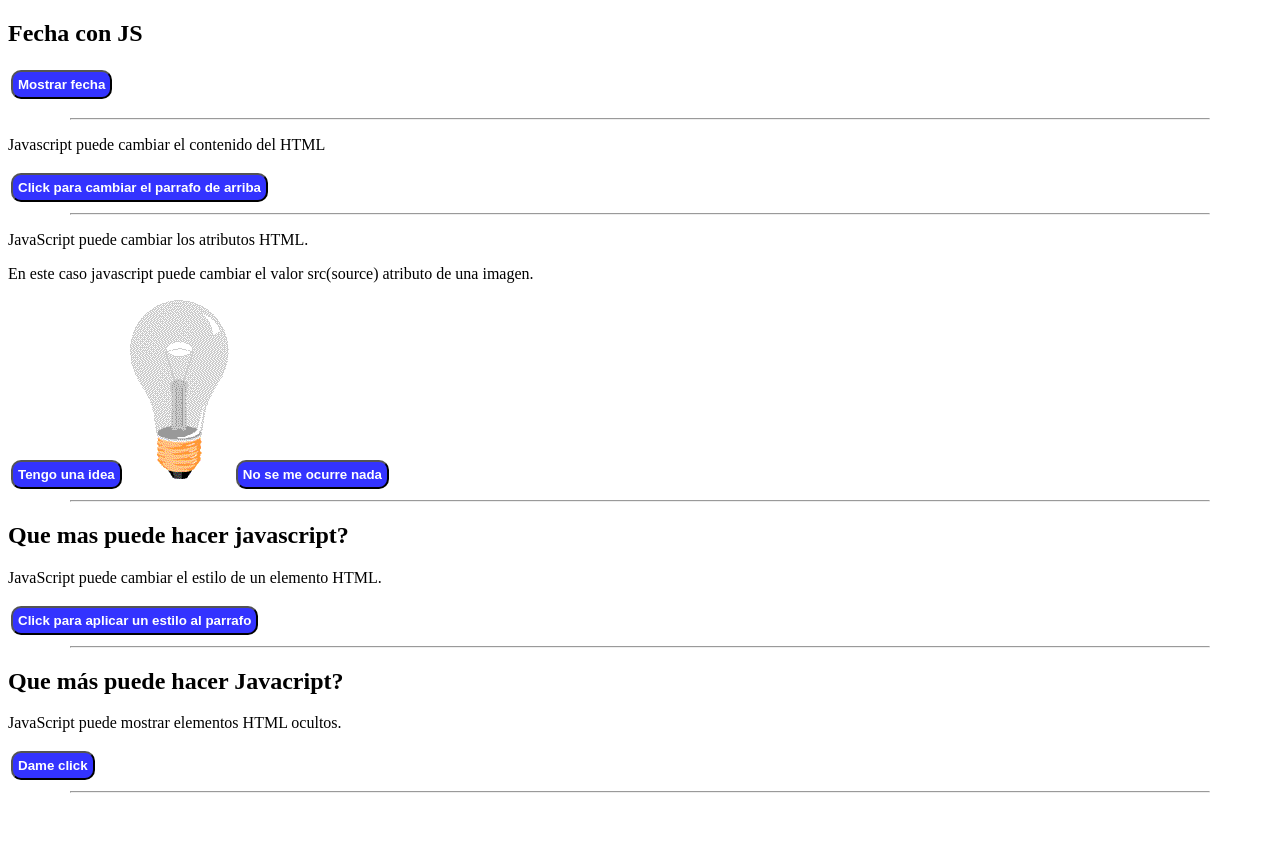
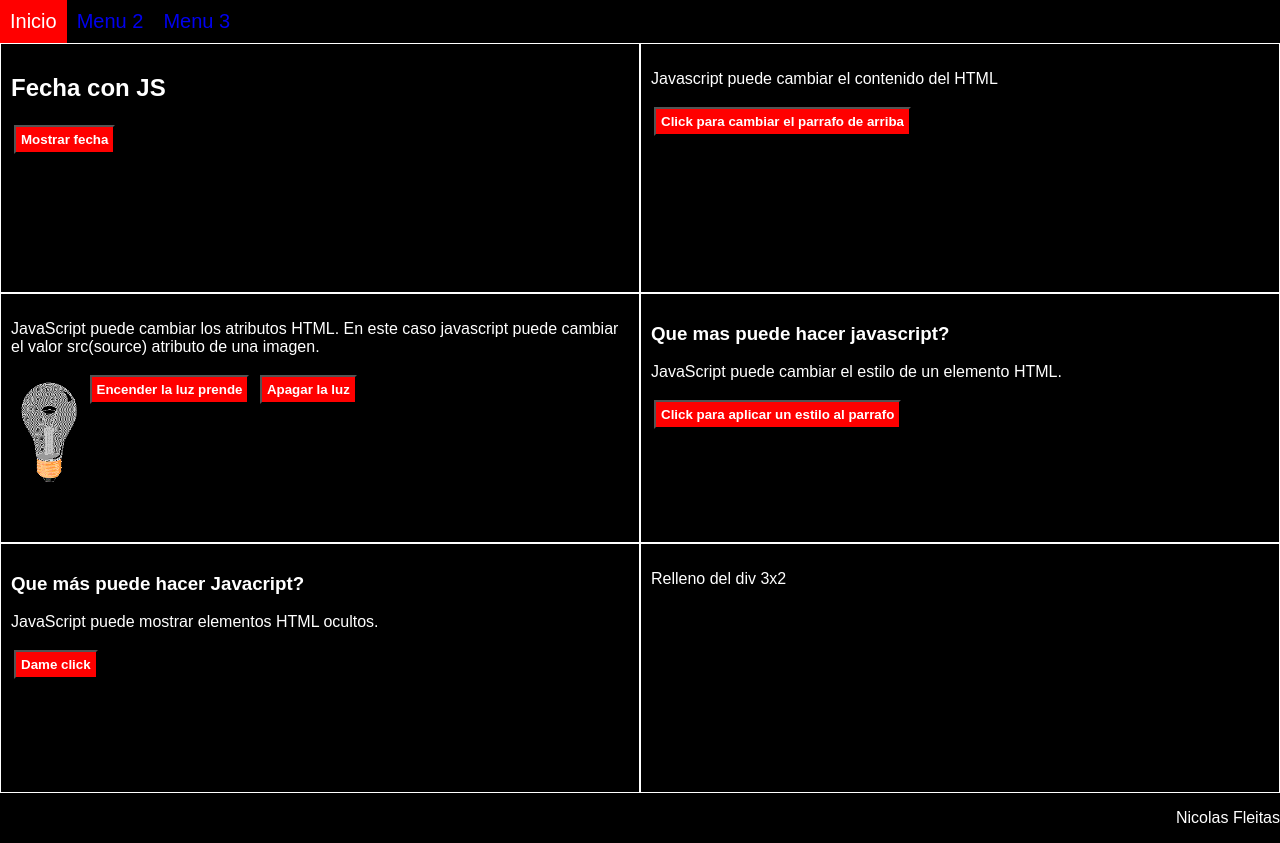
Before and after one commit to NicolasFleitas/htmlbasic, a plain HTML site: page public_html/javascript.html in a window 1280 px wide. Before the commit the page ends 801 px from the top, so only its background shows below. Drawn offline with Linux system fonts and the light colour scheme.

Commit message:
Ejercicios de layout agregados

```diff
--- a/nbproject/private/private.xml
+++ b/nbproject/private/private.xml
@@ -2,8 +2,6 @@
 <project-private xmlns="http://www.netbeans.org/ns/project-private/1">
     <editor-bookmarks xmlns="http://www.netbeans.org/ns/editor-bookmarks/2" lastBookmarkId="0"/>
     <open-files xmlns="http://www.netbeans.org/ns/projectui-open-files/2">
-        <group name="web">
-            <file>file:/home/oym-dev07/NetBeansProjects/PasantiaCTA/public_html/index.html</file>
-        </group>
+        <group name="web"/>
     </open-files>
 </project-private>
--- a/public_html/javascript.html
+++ b/public_html/javascript.html
@@ -10,59 +10,132 @@ and open the template in the editor.
         <meta charset="UTF-8">
         <meta name="viewport" content="width=device-width, initial-scale=1.0">
         <style>
-            hr {
-                width: 90%
+            * { box-sizing: border-box;
             }
+            body {
+                margin: 0;
+                font-family: Arial, Helvetica, sans-serif;
+            }
+
             button {
               font-weight: bold;
               align-content: center;
               margin: 3px;
               padding: 5px;
-              background-color: #3333ff;
-              border-radius: 10px;
+              background-color: red;
+              border-radius: 10px solid;
+              color: white;
+            }
+
+            .columna {
+                float:left;
+                width: 50%;
+                padding: 10px;
+                border: 1px solid white;
+                height: 250px;
+            }
+
+            .fila:after {
+                content: "";
+                display: table;
+                clear: both;
+            }
+            #myImage {
+                float: left;
+                height: 100px;
+                width: auto;
+                margin: 10px;
+            }
+
+            @media screen and (max-width: 600px){
+            .columna {
+                width: 100%;
+            }
+        }
+        .topnav {
+            overflow: hidden;
+        }
+        .topnav a {
+            float: left;
+            display: block;
+            text-decoration: none;
+            padding: 10px;
+            text-align: center;
+            font-size: 20px;
+        }
+        .topnav a:hover {
+            background-color: red;
+        }
+        .activo {
+            background-color: green;
             color: white;
         }
         </style>
     </head>
-    <body id="fondo" style="background-color: #ffffff;">
+    <body id="fondo" style="background-color:black; color: white;">
+        <header>
+            <nav class="topnav">
+                <a href="#inicio" class="activo">Inicio</a>
+                <a href="#menu2">Menu 2</a>
+                <a href="#Menu3">Menu 3</a>
+            </nav>
+        </header>
+        <!-- FILA 1 -->
+        <!--Primera columna 1x1 -->
+        <div class="fila">
+            <div class="columna">
                 <h2>Fecha con JS</h2>
-        <button type="button"
-                onclick="document.getElementById('fecha').innerHTML = Date()">
+                <button type="button" onclick="document.getElementById('fecha').innerHTML = Date()">
                 Mostrar fecha</button>
                 <p id="fecha"></p>
-
-        <hr/>
-
+            </div>
+            <!-- Columna 1x2 -->
             <!--Cambiando el contenido de un html-->
+            <div class="columna">
                 <p id="democambiar">Javascript puede cambiar el contenido del HTML</p>
                 <button type="button" onclick='document.getElementById("democambiar").innerHTML
                     = "Cambie con Javascriptt!"'>Click para cambiar el parrafo de arriba</button>
-        <hr/>
-
+            </div>
+        </div>
+        <!-- FILA 2 -->
+        <div class="fila">
+            <!--Column 2x1 -->
+            <div class="columna">
                 <!-- Cambiando un atributo HTML -->
-        <p>JavaScript puede cambiar los atributos HTML.</p>
-        <p>En este caso javascript puede cambiar el valor src(source) atributo de una imagen.</p>
-        <button onclick="document.getElementById('myImage').src='img/foco1.gif'">Tengo una idea</button>
-        <img id="myImage" src="img/foco0.gif" style="width:100px">
-        <button onclick="document.getElementById('myImage').src='img/foco0.gif'">No se me ocurre nada</button>
-        <hr/>
-
+                <p>JavaScript puede cambiar los atributos HTML.
+                    En este caso javascript puede cambiar el valor
+                    src(source) atributo de una imagen.</p>
+                <img alt="foco apagado" id="myImage" src="img/foco0.gif">
+                <button onclick="document.getElementById('myImage').src='img/foco1.gif'">Encender la luz                    prende</button>
+                <button onclick="document.getElementById('myImage').src='img/foco0.gif'">Apagar la luz</button>
+            </div>
+            <!-- Coumna 2-1 -->
+            <div class="columna">
             <!-- Aplicando estilo a un elemento HTML -->
-        <h2>Que mas puede hacer javascript?</h2>
+              <h3>Que mas puede hacer javascript?</h3>
                 <p id="cambiarcss">JavaScript puede cambiar el estilo de un elemento HTML.</p>
-        <button type="button" onclick="document.getElementById('cambiarcss').style.fontSize='35px'">
+                <button type="button" onclick="document.getElementById('cambiarcss').style.color='rgb(255,100,30)'">
                 Click para aplicar un estilo al parrafo</button>
-        <hr/>
-
+            </div>
+        </div>
+        <!-- FILA 3 -->
+        <!-- COLUMNA 3X1-->
+        <div class="fila">
+            <div class="columna"  >
                 <!-- Mostrando elementos ocultos -->
-        <h2>Que más puede hacer Javacript?</h2>
+                <h3>Que más puede hacer Javacript?</h3>
                 <p>JavaScript puede mostrar elementos HTML ocultos.</p>
                 <p id="demohide" style="display:none">Hola, estaba oculto!</p>
                 <button type="button" onclick="document.getElementById('demohide').style.display='block'">
                     Dame click</button>
-        <hr/>
-
-
-
+            </div>
+        <!-- COLUMNA 3X2-->
+            <div class="columna"  >
+                <p>Relleno del div 3x2</p>
+            </div>
+        </div>
+        <footer>
+            <p style="text-align: right;">Nicolas Fleitas</p>
+        </footer>
     </body>
 </html>
```
Also changed, not shown: public_html/index.html (+1 -1 lines). Lines whose indentation alone changed are shown as unchanged.
